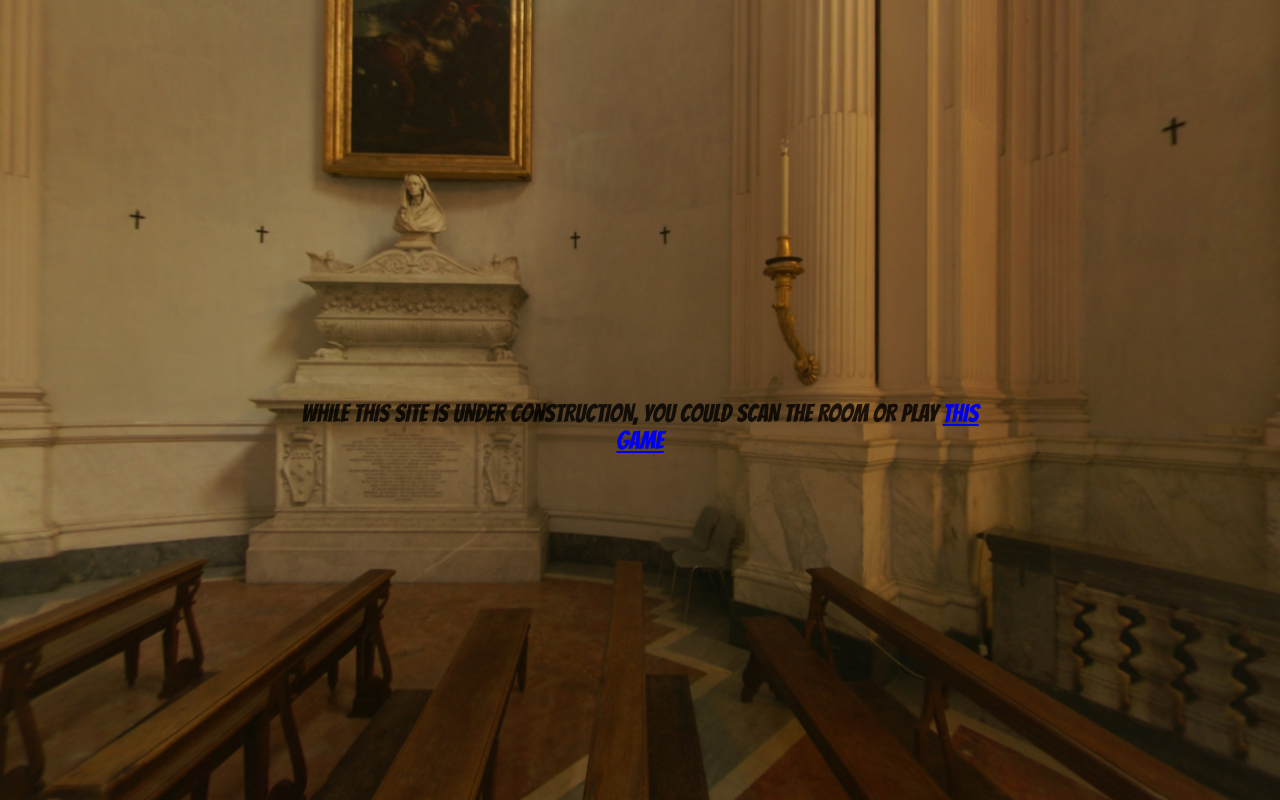
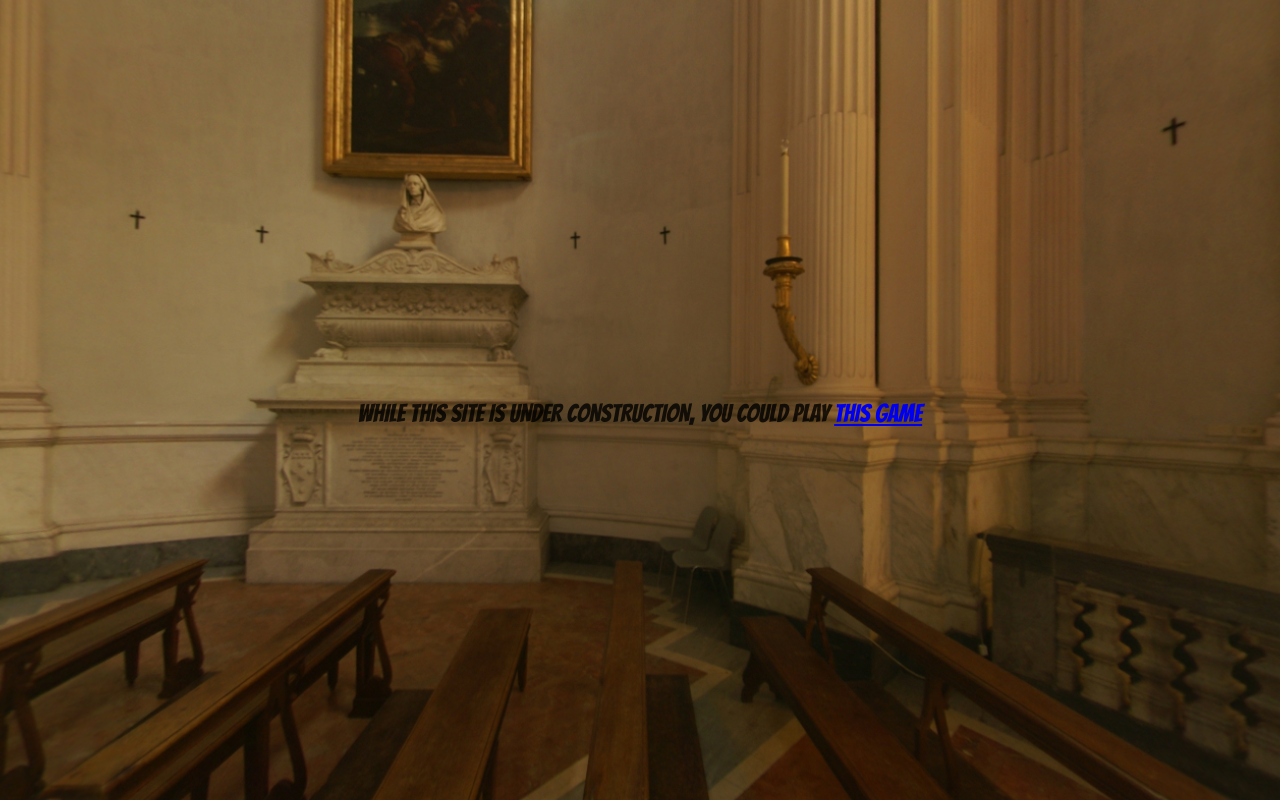
Before and after one commit to donlapidos/donlapidos.github.io, a website built with Vite: page index.html in a window 1280 px wide. Built offline with nearby package versions, Linux system fonts and the light colour scheme; animation ran at ten frames a second.

Commit message:
Update index.html

```diff
--- a/index.html
+++ b/index.html
@@ -8,7 +8,7 @@
     <title>Lionel Lapidos</title>
   </head>
   <body>
-    <div id="info">While this site is under construction, you could scan the room or play <a href="game/index.html">this game</a></div>
+    <div id="info">While this site is under construction, you could play <a href="game/index.html">this game</a></div>
     <script type="module" src="/main.js"></script>
   </body>
 </html>
```
